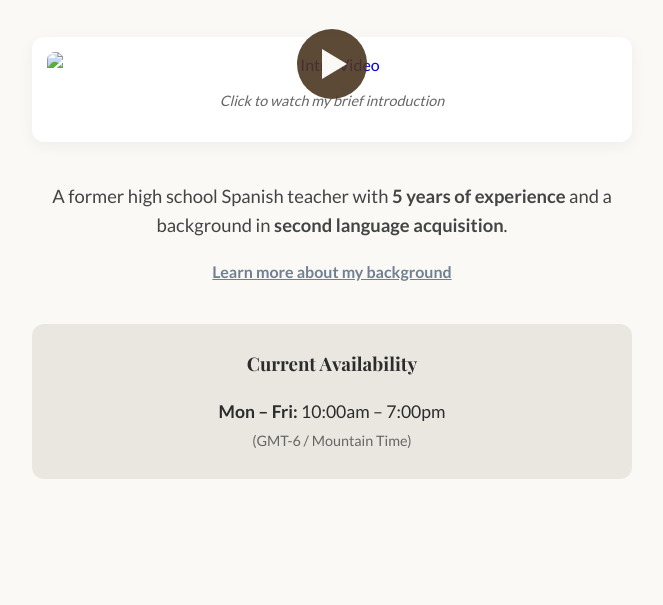
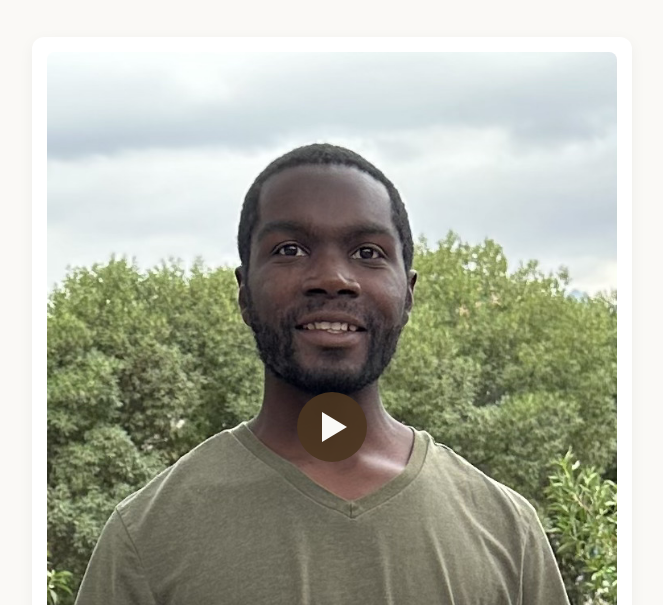
Before and after one commit to Sysimus/tutoring, a plain HTML site: page flyer.html in a window 1280 px wide. Shown: the part 195-800 px from the top of the page, without its empty margins (308-971 px from the left). Drawn offline with nearby package versions, Linux system fonts and the light colour scheme; a script that the page names is missing.

Commit message:
Update flyer.html
changed thumb.jpg to tutoring.jpg

```diff
--- a/flyer.html
+++ b/flyer.html
@@ -21,7 +21,7 @@
 
         <section style="margin-bottom: 40px; background: #fff; padding: 15px; border-radius: 12px; box-shadow: 0 4px 15px rgba(0,0,0,0.05);">
     <a href="https://youtu.be/uYRqxMHSPPA" target="_blank" style="text-decoration: none; display: block; position: relative;">
-        <img src="thumb.jpg" alt="Intro Video" style="width: 100%; border-radius: 8px; display: block;">
+        <img src="tutoring.jpg" alt="Intro Video" style="width: 100%; border-radius: 8px; display: block;">
 
         <div style="position: absolute; top: 50%; left: 50%; transform: translate(-50%, -50%); background: rgba(75, 54, 33, 0.9); width: 70px; height: 70px; border-radius: 50%; display: flex; align-items: center; justify-content: center;">
             <div style="width: 0; height: 0; border-top: 15px solid transparent; border-bottom: 15px solid transparent; border-left: 25px solid #FAF9F6; margin-left: 5px;"></div>
```
